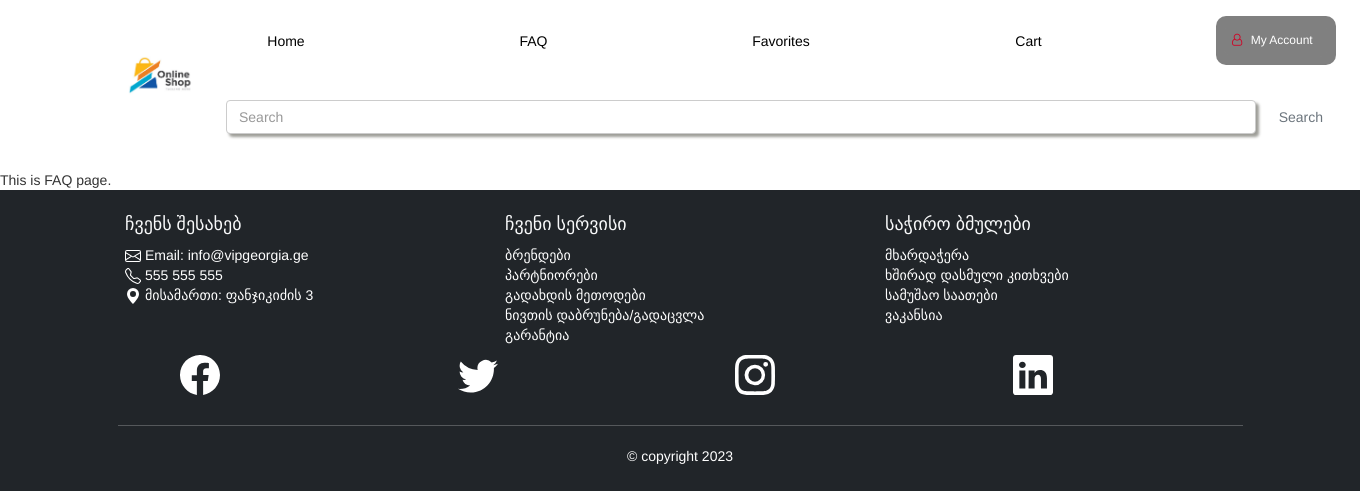
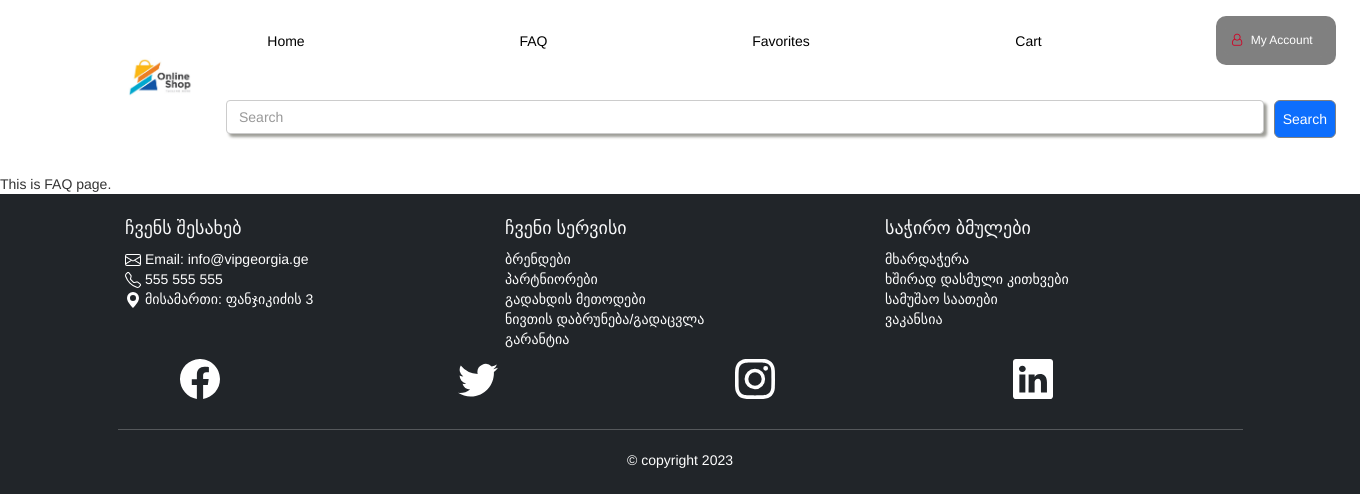
Before and after one commit to RedBaron1918/ShopAppPhp, a PHP site: page /shopAppPhpNew/public/pages/faq.php in a window 1360 px wide. Shown: the top 494 px of the page. Run offline with PHP 8.4, Linux system fonts and the light colour scheme.

Commit message:
add search style

```diff
--- a/public/components/search.php
+++ b/public/components/search.php
@@ -1,4 +1,5 @@
+
 <form class="d-flex container   mt-3" role="search">
     <input class="form-control search-input-border  me-3" type="search" placeholder="Search" aria-label="Search">
-    <button class="btn btn-outline-secondary  search" type="submit">Search</button>
+    <button id="searchBTN" class="btnSearch btn-outline-secondary  search " type="submit">Search</button>
 </form>
--- a/public/styles/navStyles.css
+++ b/public/styles/navStyles.css
@@ -91,8 +91,18 @@ header {
 
 .search {
   margin-bottom: 0px !important;
+  padding: 8px;
 }
-
+.btnSearch {
+  border: 1px solid gray !important;
+  border-radius: 6px;
+  color: white;
+  background-color: #0d6efd;
+}
+.btnSearch:hover {
+  background-color: cornflowerblue;
+  border: none;
+}
 .ul-signin-reg-search {
   display: flex;
   align-items: center !important;
```
